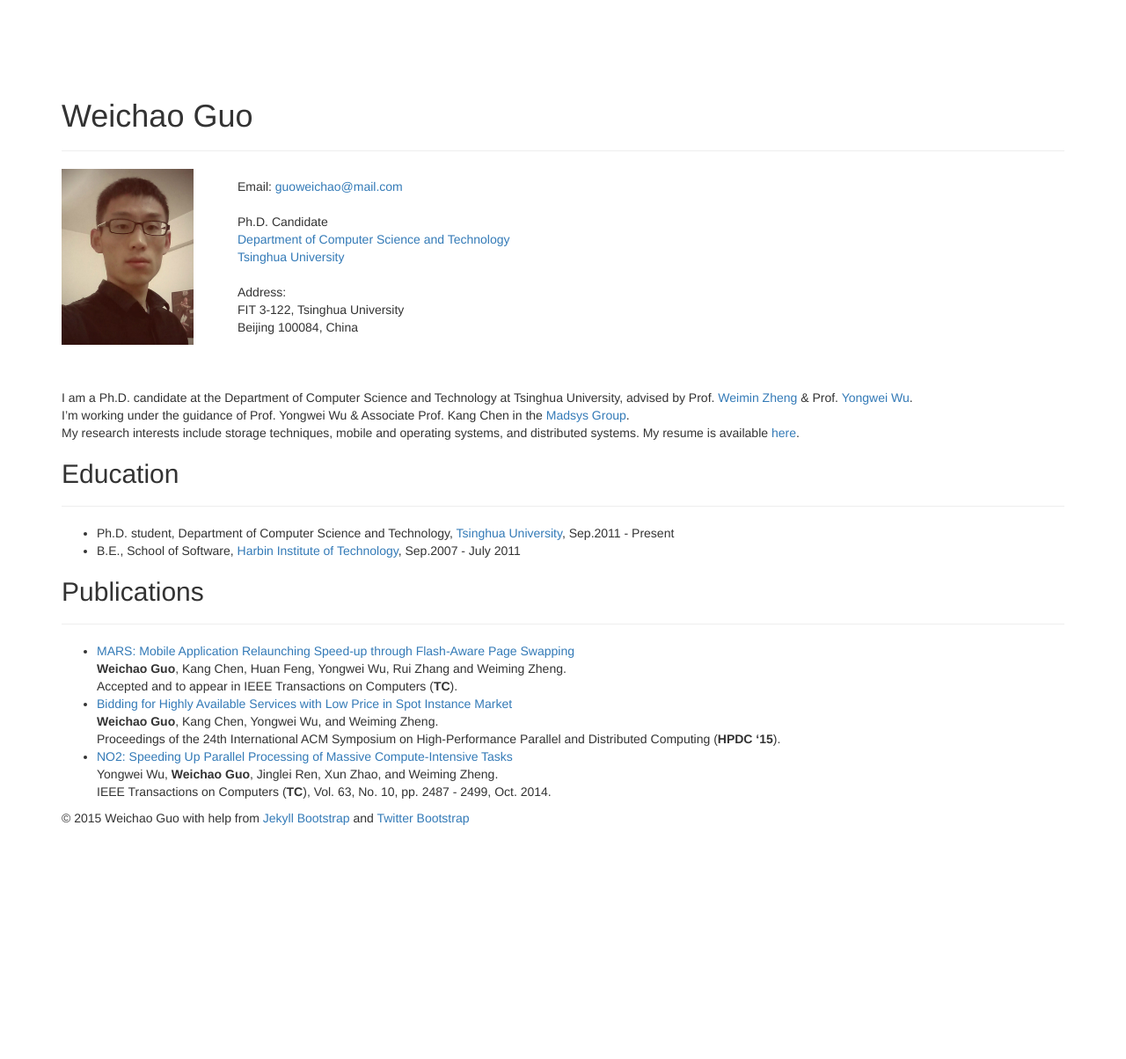
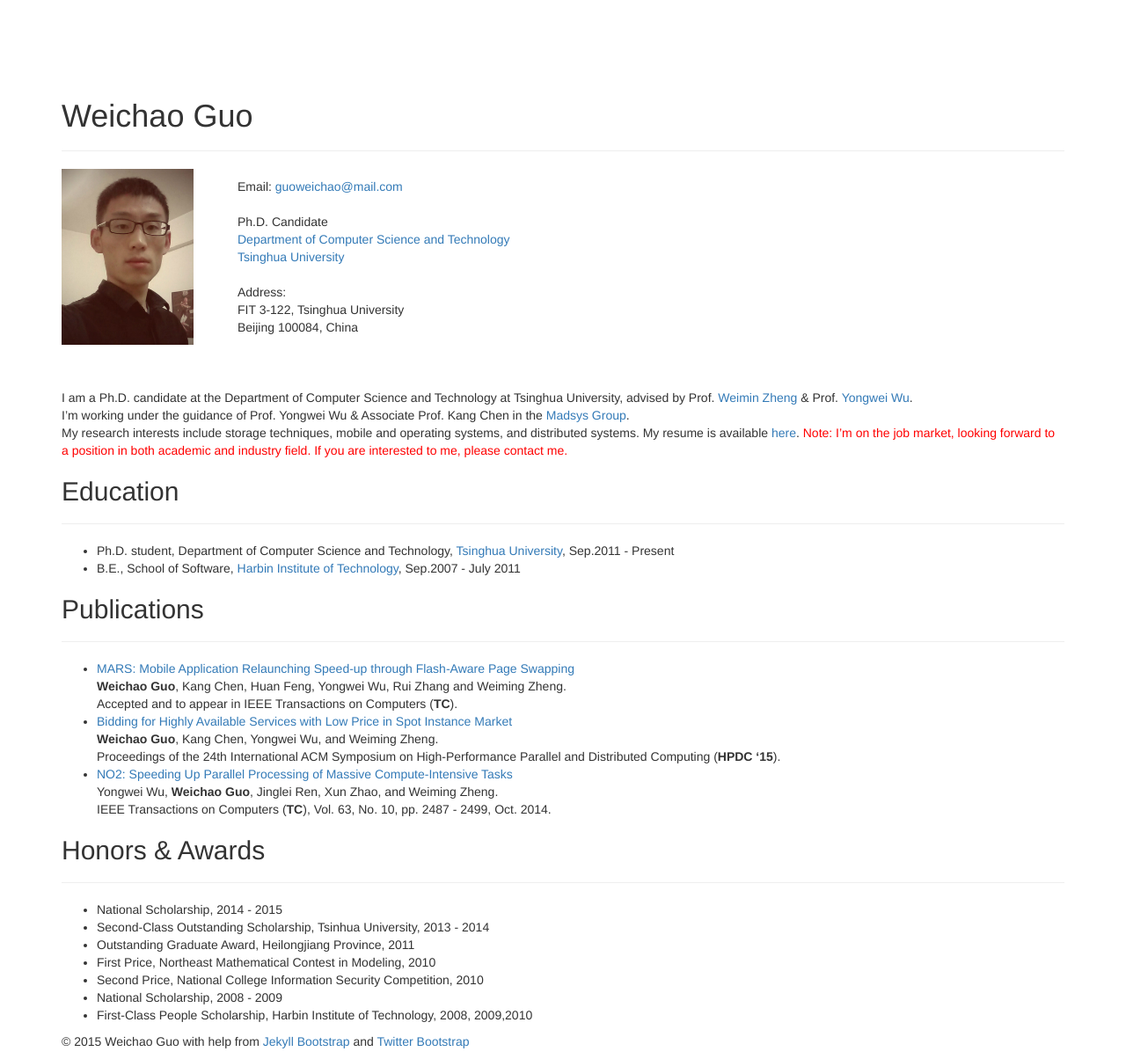
Before and after one commit to weichaoguo/weichaoguo.github.io, a Jekyll site: the page built from index.md, in a window 1280 px wide. Shown: the whole page at 88% size. Built offline with Jekyll 4.4.1, drawn with Linux system fonts in a browser that asks for light colours; nearby versions of some CDN libraries; library files that are not in the unit come from our copies; before the commit the page ends 950 px from its top, so only the background shows below that.

Commit message:
adding honors & awards section, and a note.

```diff
--- a/index.md
+++ b/index.md
@@ -30,6 +30,7 @@ Beijing 100084, China
 I am a Ph.D. candidate at the Department of Computer Science and Technology at Tsinghua University, advised by Prof. [Weimin Zheng](http://www.tsinghua.edu.cn/publish/csen/4623/2010/20101224201009017453352/20101224201009017453352_.html) & Prof. [Yongwei Wu](http://madsys.cs.tsinghua.edu.cn/~yongweiwu).
 I'm working under the guidance of Prof. Yongwei Wu & Associate Prof. Kang Chen in the [Madsys Group](http://madsys.cs.tsinghua.edu.cn/).
 My research interests include storage techniques, mobile and operating systems, and distributed systems. My resume is available [here](/files/resume.pdf).
+<span style="color:red">Note: I'm on the job market, looking forward to a position in both academic and industry field. If you are interested to me, please contact me.</span>
 
 ## Education
 ---
@@ -48,3 +49,13 @@ Proceedings of the 24th International ACM Symposium on High-Performance Parallel
 * [NO2: Speeding Up Parallel Processing of Massive Compute-Intensive Tasks](http://dx.doi.org/10.1109/TC.2013.132)
 Yongwei Wu, __Weichao Guo__, Jinglei Ren, Xun Zhao, and Weiming Zheng.
 IEEE Transactions on Computers (__TC__), Vol. 63, No. 10, pp. 2487 - 2499, Oct. 2014.
+
+## Honors & Awards
+---
+* National Scholarship, 2014 - 2015
+* Second-Class Outstanding Scholarship, Tsinhua University, 2013 - 2014
+* Outstanding Graduate Award, Heilongjiang Province, 2011
+* First Price, Northeast Mathematical Contest in Modeling, 2010
+* Second Price, National College Information Security Competition, 2010
+* National Scholarship, 2008 - 2009
+* First-Class People Scholarship, Harbin Institute of Technology, 2008, 2009,2010
```
